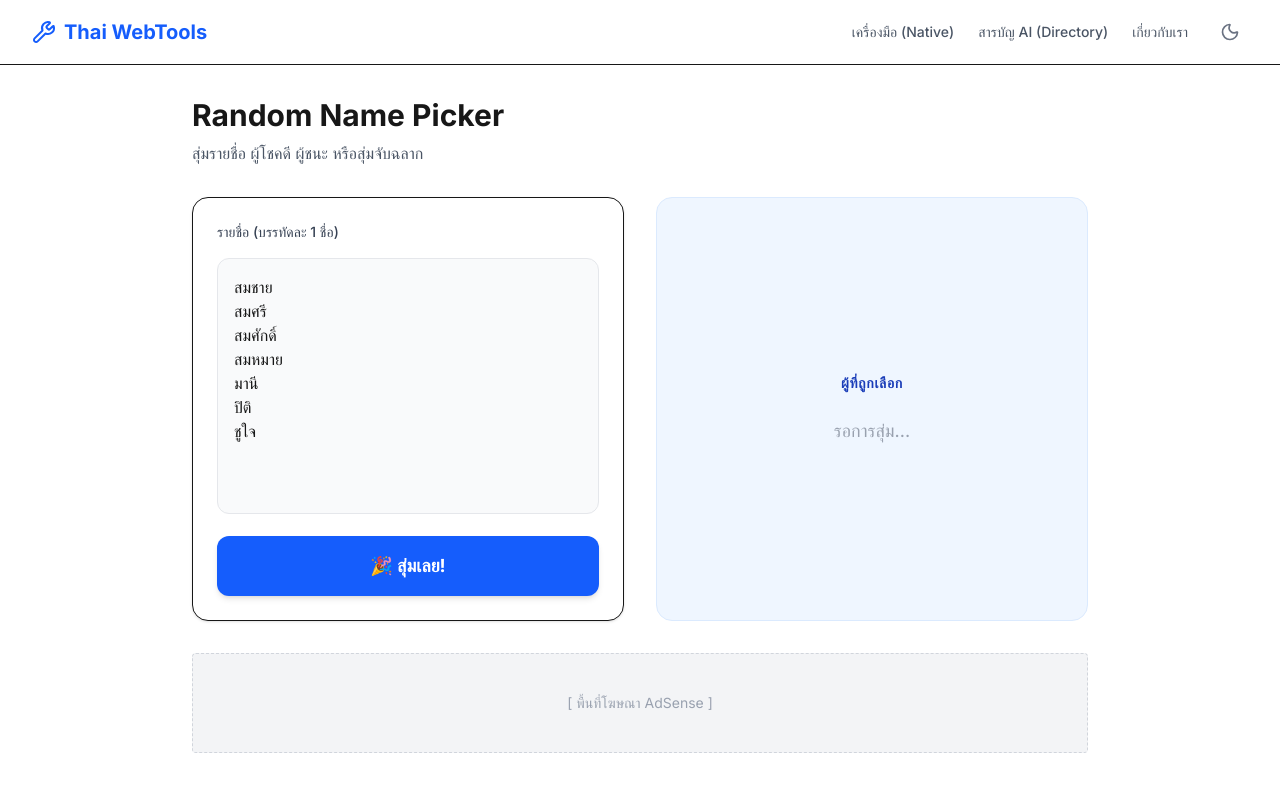
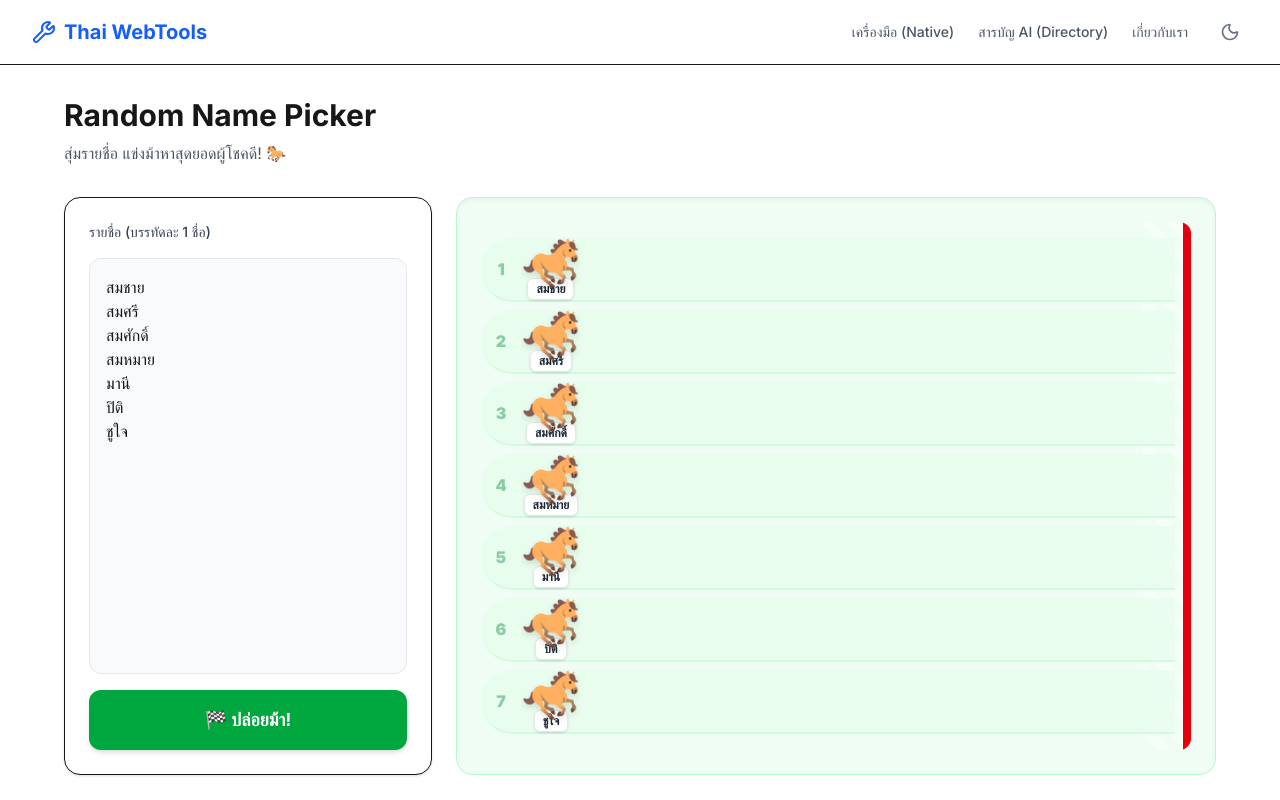
Before and after one commit to mark29243/thai-webtools, a Next.js app: page /tools/random-picker in a window 1280 px wide. Shown: the top 800 px of the page. Built offline with nearby package versions, Linux system fonts and the light colour scheme.

Commit message:
feat: upgrade random-picker with interactive horse racing animation

```diff
--- a/src/app/tools/random-picker/page.tsx
+++ b/src/app/tools/random-picker/page.tsx
@@ -1,80 +1,160 @@
 'use client'
 
-import { useState } from 'react'
+import { useState, useEffect } from 'react'
 import { AdSlot } from '@/components/AdSlot'
 import confetti from 'canvas-confetti'
+
+interface Horse {
+  id: number
+  name: string
+  progress: number
+}
 
 export default function RandomPickerPage() {
   const [names, setNames] = useState('สมชาย\nสมศรี\nสมศักดิ์\nสมหมาย\nมานี\nปิติ\nชูใจ')
   const [winner, setWinner] = useState<string | null>(null)
   const [isSpinning, setIsSpinning] = useState(false)
+  const [horses, setHorses] = useState<Horse[]>([])
+  const [hasRaced, setHasRaced] = useState(false)
+
+  // Initialize horses when names change or on mount
+  useEffect(() => {
+    if (!isSpinning && !hasRaced) {
+      const list = names.split('\n').map(n => n.trim()).filter(n => n.length > 0)
+      setHorses(list.map((name, i) => ({ id: i, name, progress: 0 })))
+    }
+  }, [names, isSpinning, hasRaced])
 
   const handlePick = () => {
     const list = names.split('\n').map(n => n.trim()).filter(n => n.length > 0)
     if (list.length === 0) return
 
+    setHorses(list.map((name, i) => ({ id: i, name, progress: 0 })))
     setIsSpinning(true)
     setWinner(null)
-
-    let counter = 0
-    const maxSpins = 20
-    const interval = setInterval(() => {
-      setWinner(list[Math.floor(Math.random() * list.length)])
-      counter++
-      if (counter >= maxSpins) {
-        clearInterval(interval)
-        const finalWinner = list[Math.floor(Math.random() * list.length)]
-        setWinner(finalWinner)
-        setIsSpinning(false)
-        confetti({
-          particleCount: 100,
-          spread: 70,
-          origin: { y: 0.6 },
-          colors: ['#2563eb', '#3b82f6', '#60a5fa']
-        })
-      }
-    }, 100)
+    setHasRaced(true)
   }
 
+  useEffect(() => {
+    if (!isSpinning) return
+    const interval = setInterval(() => {
+      setHorses(prev => {
+        let hasWinner = false
+        let winnerName = ''
+        const next = prev.map(h => {
+          if (hasWinner) return h
+          const step = Math.random() * 1.5 + 0.2 // ~4-6 seconds race
+          const newProgress = Math.min(100, h.progress + step)
+          if (newProgress >= 100 && !hasWinner) {
+            hasWinner = true
+            winnerName = h.name
+          }
+          return { ...h, progress: newProgress }
+        })
+
+        if (hasWinner) {
+          clearInterval(interval)
+          setTimeout(() => {
+            setIsSpinning(false)
+            setWinner(winnerName)
+            confetti({
+              particleCount: 200,
+              spread: 100,
+              origin: { y: 0.5 },
+              colors: ['#16a34a', '#22c55e', '#4ade80']
+            })
+          }, 600)
+        }
+        return next
+      })
+    }, 50)
+    return () => clearInterval(interval)
+  }, [isSpinning])
+
   return (
-    <div className="max-w-4xl mx-auto space-y-8">
+    <div className="max-w-6xl mx-auto space-y-8">
       <div>
         <h1 className="text-3xl font-bold mb-2">Random Name Picker</h1>
-        <p className="text-gray-600 dark:text-gray-400">สุ่มรายชื่อ ผู้โชคดี ผู้ชนะ หรือสุ่มจับฉลาก</p>
+        <p className="text-gray-600 dark:text-gray-400">สุ่มรายชื่อ แข่งม้าหาสุดยอดผู้โชคดี! 🐎</p>
       </div>
 
-      <div className="grid md:grid-cols-2 gap-8">
-        <div className="bg-white dark:bg-gray-900 p-6 rounded-2xl shadow-sm border dark:border-gray-800 space-y-4">
+      <div className="grid lg:grid-cols-12 gap-6">
+        <div className="lg:col-span-4 bg-white dark:bg-gray-900 p-6 rounded-2xl shadow-sm border dark:border-gray-800 space-y-4 flex flex-col min-h-[400px]">
           <label className="block text-sm font-medium text-gray-700 dark:text-gray-300">
             รายชื่อ (บรรทัดละ 1 ชื่อ)
           </label>
           <textarea
-            className="w-full h-64 p-4 bg-gray-50 dark:bg-gray-800 border border-gray-200 dark:border-gray-700 rounded-xl outline-none focus:ring-2 focus:ring-blue-500 resize-none break-words"
+            className="w-full flex-1 min-h-[250px] p-4 bg-gray-50 dark:bg-gray-800 border border-gray-200 dark:border-gray-700 rounded-xl outline-none focus:ring-2 focus:ring-green-500 resize-none break-words"
             value={names}
-            onChange={(e) => setNames(e.target.value)}
+            onChange={(e) => {
+              setNames(e.target.value)
+              setHasRaced(false)
+            }}
             placeholder="พิมพ์รายชื่อที่นี่..."
           />
           <button
             onClick={handlePick}
             disabled={isSpinning || !names.trim()}
-            className="w-full py-4 bg-blue-600 hover:bg-blue-700 text-white font-bold rounded-xl shadow-md transition-all disabled:opacity-50 text-lg"
+            className="w-full py-4 bg-green-600 hover:bg-green-700 text-white font-bold rounded-xl shadow-md transition-all disabled:opacity-50 text-lg flex items-center justify-center gap-2"
           >
-            {isSpinning ? 'กำลังสุ่ม...' : '🎉 สุ่มเลย!'}
+            {isSpinning ? 'กำลังแข่ง...' : '🏁 ปล่อยม้า!'}
           </button>
         </div>
 
-        <div className="bg-blue-50 dark:bg-blue-900/10 p-6 rounded-2xl border border-blue-100 dark:border-blue-900/30 flex flex-col items-center justify-center min-h-[300px]">
-          <h2 className="text-sm font-semibold text-blue-800 dark:text-blue-300 uppercase tracking-wider mb-6">ผู้ที่ถูกเลือก</h2>
-
-          {winner ? (
-            <div className={`text-center transition-all ${isSpinning ? 'scale-90 opacity-70' : 'scale-110'}`}>
-              <div className="text-4xl sm:text-5xl font-extrabold text-blue-600 dark:text-blue-400 break-words max-w-full px-4 text-center">
+        <div className="lg:col-span-8 bg-green-50 dark:bg-green-900/10 p-2 sm:p-6 rounded-2xl border border-green-200 dark:border-green-900/30 min-h-[500px] flex flex-col relative overflow-hidden shadow-inner">
+          {winner && !isSpinning ? (
+            <div className="flex-1 flex flex-col items-center justify-center animate-in zoom-in duration-300 bg-white/90 dark:bg-gray-900/90 rounded-2xl p-8 z-20 backdrop-blur-sm shadow-2xl border border-green-200 dark:border-green-800 m-4">
+              <h2 className="text-2xl font-bold text-green-700 dark:text-green-400 mb-6 flex items-center gap-2">
+                <span className="text-4xl">🏆</span> ผู้ชนะการแข่งขัน <span className="text-4xl">🏆</span>
+              </h2>
+              <div className="text-5xl sm:text-7xl font-black text-green-600 dark:text-green-400 text-center break-words max-w-full drop-shadow-sm">
                 {winner}
               </div>
+              <button
+                onClick={() => setWinner(null)}
+                className="mt-10 px-6 py-3 bg-gray-200 dark:bg-gray-800 hover:bg-gray-300 dark:hover:bg-gray-700 rounded-xl text-gray-800 dark:text-gray-200 font-bold transition-colors"
+              >
+                ดูสนามแข่งอีกครั้ง
+              </button>
             </div>
           ) : (
-            <div className="text-gray-400 dark:text-gray-500 text-lg">
-              รอการสุ่ม...
+            <div className="flex-1 w-full overflow-y-auto overflow-x-hidden relative pr-2 sm:pr-4 rounded-xl">
+              {/* Finish Line */}
+              <div className="absolute right-0 top-0 bottom-0 w-8 sm:w-12 border-r-8 border-dashed border-red-500 z-0 opacity-80 bg-[repeating-linear-gradient(45deg,transparent,transparent_10px,rgba(255,255,255,0.5)_10px,rgba(255,255,255,0.5)_20px)] dark:bg-[repeating-linear-gradient(45deg,transparent,transparent_10px,rgba(0,0,0,0.5)_10px,rgba(0,0,0,0.5)_20px)]"></div>
+              <div className="absolute right-0 top-0 bottom-0 w-2 bg-red-600 z-0"></div>
+
+              <div className="space-y-1 sm:space-y-2 py-4">
+                {horses.map((h, i) => (
+                  <div key={i} className="relative h-14 sm:h-16 flex items-center w-full z-10 border-b-2 border-green-200/50 dark:border-green-800/50 bg-green-100/40 dark:bg-green-800/20 rounded-l-full">
+                    {/* Lane Number */}
+                    <div className="w-8 sm:w-10 flex-shrink-0 text-center font-black text-green-700/40 dark:text-green-300/40 text-sm sm:text-base">{i + 1}</div>
+
+                    {/* Track */}
+                    <div className="flex-1 relative h-full">
+                      <div
+                        className="absolute top-1/2 flex flex-col items-center"
+                        style={{
+                          left: `${h.progress}%`,
+                          transform: `translate(-${h.progress}%, -50%)`,
+                          transition: isSpinning ? 'left 50ms linear, transform 50ms linear' : 'none',
+                          width: 'max-content'
+                        }}
+                      >
+                        <span className="text-4xl sm:text-5xl filter drop-shadow-md" style={{ transform: 'scaleX(-1)' }}>🐎</span>
+                        <span className="text-[10px] sm:text-xs font-bold bg-white/95 dark:bg-gray-800/95 px-2 py-0.5 rounded-md shadow text-gray-800 dark:text-gray-100 -mt-2 max-w-[80px] sm:max-w-[120px] truncate border border-gray-200 dark:border-gray-700">
+                          {h.name}
+                        </span>
+                      </div>
+                    </div>
+                  </div>
+                ))}
+
+                {horses.length === 0 && (
+                  <div className="flex h-full items-center justify-center text-green-600/50 dark:text-green-400/50 font-medium py-20">
+                    พิมพ์รายชื่อเพื่อพาม้าเข้าช่องสตาร์ท
+                  </div>
+                )}
+              </div>
             </div>
           )}
         </div>
```
